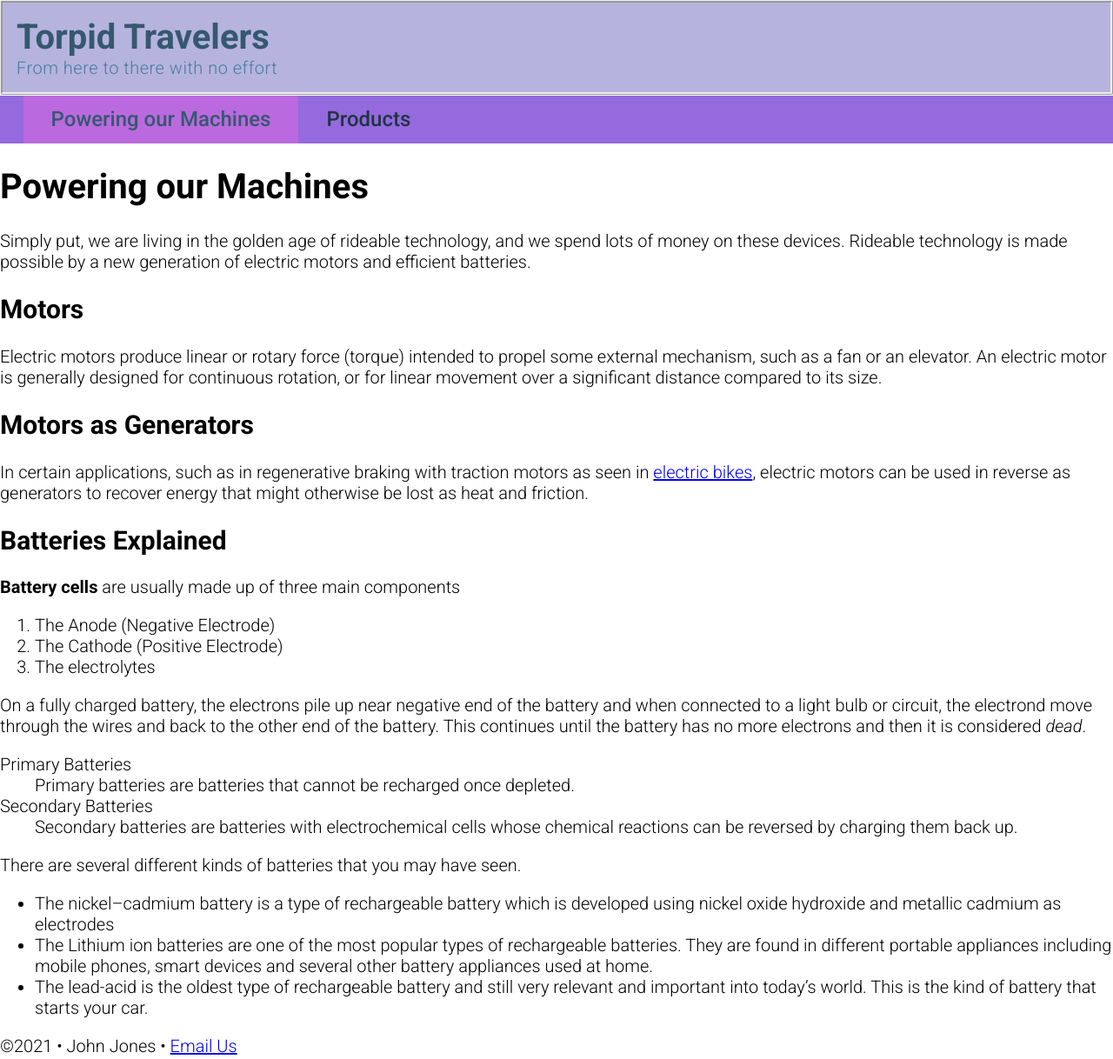
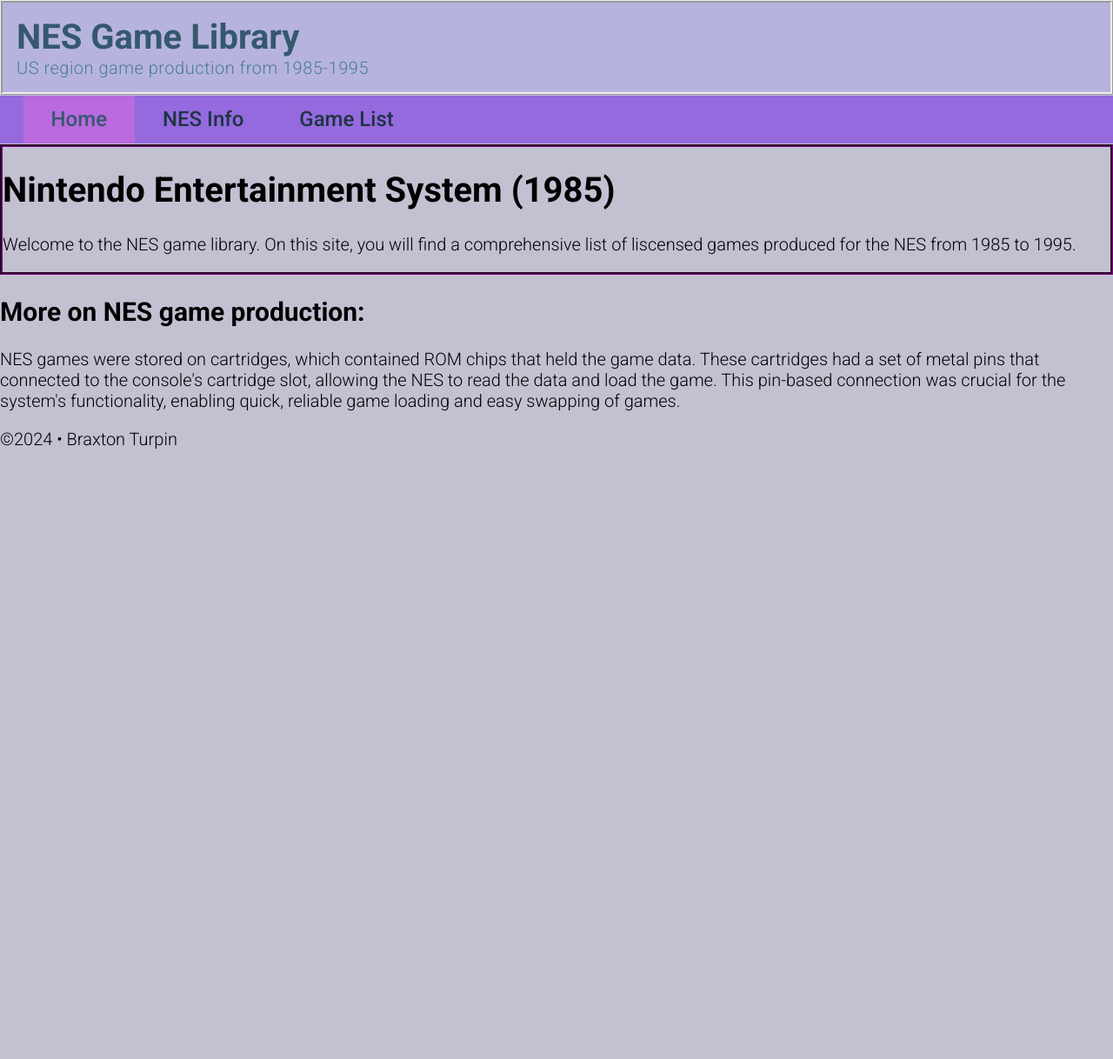
Before and after one commit to 10916202/dwdd1600, a plain HTML site: page 04intro-css/index.html in a window 1280 px wide. Shown: the whole page at 87% size. After the commit the page ends 800 px from the top, so only its background shows below. Drawn offline with Linux system fonts and the light colour scheme.

Commit message:
Add files via upload

```diff
--- a/04intro-css/04introduction-to-css-project.css
+++ b/04intro-css/04introduction-to-css-project.css
@@ -3,6 +3,7 @@
 	font-size: 20px;
 	font-weight: 300;
 	margin: 0;
+	background-color:#c2c1d2;
 }
 /* main header styling*/
 header{
@@ -58,3 +59,20 @@
 nav a:hover {
   background-color: #7b58b8;
 }
+ul.history li {
+list-style-type:square;
+}
+div.mainborder {
+border-style:groove;
+border-width:3px;
+border-color:purple;
+}
+img {
+width:200px;
+}
+div.historyimage {
+display:flex;
+}
+img:hover {
+filter: saturate(0%) opacity(77.3%);
+}
--- a/04intro-css/index.html
+++ b/04intro-css/index.html
@@ -13,55 +13,35 @@
 <body>
     <!-- start the page header -->
     <header>
-        <h1>Torpid Travelers</h1>
-        <p style="color:#4a7b9b;">From here to there with no effort</p>
+        <h1>NES Game Library</h1>
+        <p style="color:#4a7b9b;">US region game production from 1985-1995</p>
     </header>
 
     <!-- start the page navigation -->
     <nav>
         <ul>
-            <li class="active"><a href="index.html">Powering our Machines</a></li>
-            <li><a href="products.html">Products</a></li>
+            <li class="active"><a href="index.html">Home</a></li>
+            <li><a href="nesinfo.html">NES Info</a></li>
+	<li><a href="gamelist.html">Game List</a></li>
         </ul>
     </nav>
 
     <!-- start the page main -->
     <main>
-        <h1>Powering our Machines</h1>
-        <p>Simply put, we are living in the golden age of rideable technology, and we spend lots of money on these devices. Rideable technology  is made possible by a new generation of electric motors and efficient batteries.</p>
+	<div class="mainborder">
+        <h1>Nintendo Entertainment System (1985)</h1>
+        <p>Welcome to the NES game library. On this site, you will find a comprehensive list of liscensed games produced for the NES from 1985 to 1995.</p>
+	</div>
 
-        <h2>Motors</h2>
-        <p>Electric motors produce linear or rotary force (torque) intended to propel some external mechanism, such as a fan or an elevator. An electric motor is generally designed for continuous rotation, or for linear movement over a significant distance compared to its size.</p>
+        <h2>More on NES game production:</h2>
+        <p>NES games were stored on cartridges, which contained ROM chips that held the game data. These cartridges had a set of metal pins that connected to the console's cartridge slot, allowing the NES to read the data and load the game. This pin-based connection was crucial for the system's functionality, enabling quick, reliable game loading and easy swapping of games.</p>
 
-        <h2>Motors as Generators</h2>
-        <p>In certain applications, such as in regenerative braking with traction motors as seen in <a href="products.html#eb">electric bikes</a>, electric motors can be used in reverse as generators to recover energy that might otherwise be lost as heat and friction.</p>
 
-        <h2>Batteries Explained</h2>
-        <p><strong>Battery cells</strong> are usually made up of three main components</p>
-        <ol>
-            <li>The Anode (Negative Electrode)</li>
-            <li>The Cathode (Positive Electrode)</li>
-            <li>The electrolytes</li>
-        </ol>
-        <p>On a fully charged battery, the electrons pile up near negative end of the battery and when connected to a light bulb or circuit, the electrond move through the wires and back to the other end of the battery. This continues until the battery has no more electrons and then it is considered <em>dead</em>.</p>
-
-        <dl>
-            <dt>Primary Batteries</dt>
-            <dd>Primary batteries are batteries that cannot be recharged once depleted.</dd>
-            <dt>Secondary Batteries</dt>
-            <dd>Secondary batteries are batteries with electrochemical cells whose chemical reactions can be reversed by charging them back up.</dd>
-        </dl>
-        <p>There are several different kinds of batteries that you may have seen.</p>
-        <ul>
-            <li>The nickel–cadmium battery is a type of rechargeable battery which is developed using nickel oxide hydroxide and metallic cadmium as electrodes</li>
-            <li>The Lithium ion batteries are one of the most popular types of rechargeable batteries. They are found in different portable appliances including mobile phones, smart devices and several other battery appliances used at home. </li>
-            <li>The lead-acid is the oldest type of rechargeable battery and still very relevant and important into today’s world. This is the kind of battery that starts your car.</li>
-        </ul>
     </main>
 
     <!-- start the page footer -->
     <footer>
-        <p>&copy;2021 &bull; John Jones &bull; <a href="mailto:zen@gmail.com">Email Us</a> </p>
+        <p>&copy;2024 &bull; Braxton Turpin  </p>
     </footer>
 </body>
 </html>
```
Also changed, not shown: 04intro-css/nesinfo.html (added, +59 -0 lines), 04intro-css/arcade.jpg (added), 04intro-css/famicom.jpg (added), 04intro-css/gameandwatch.png (added).
